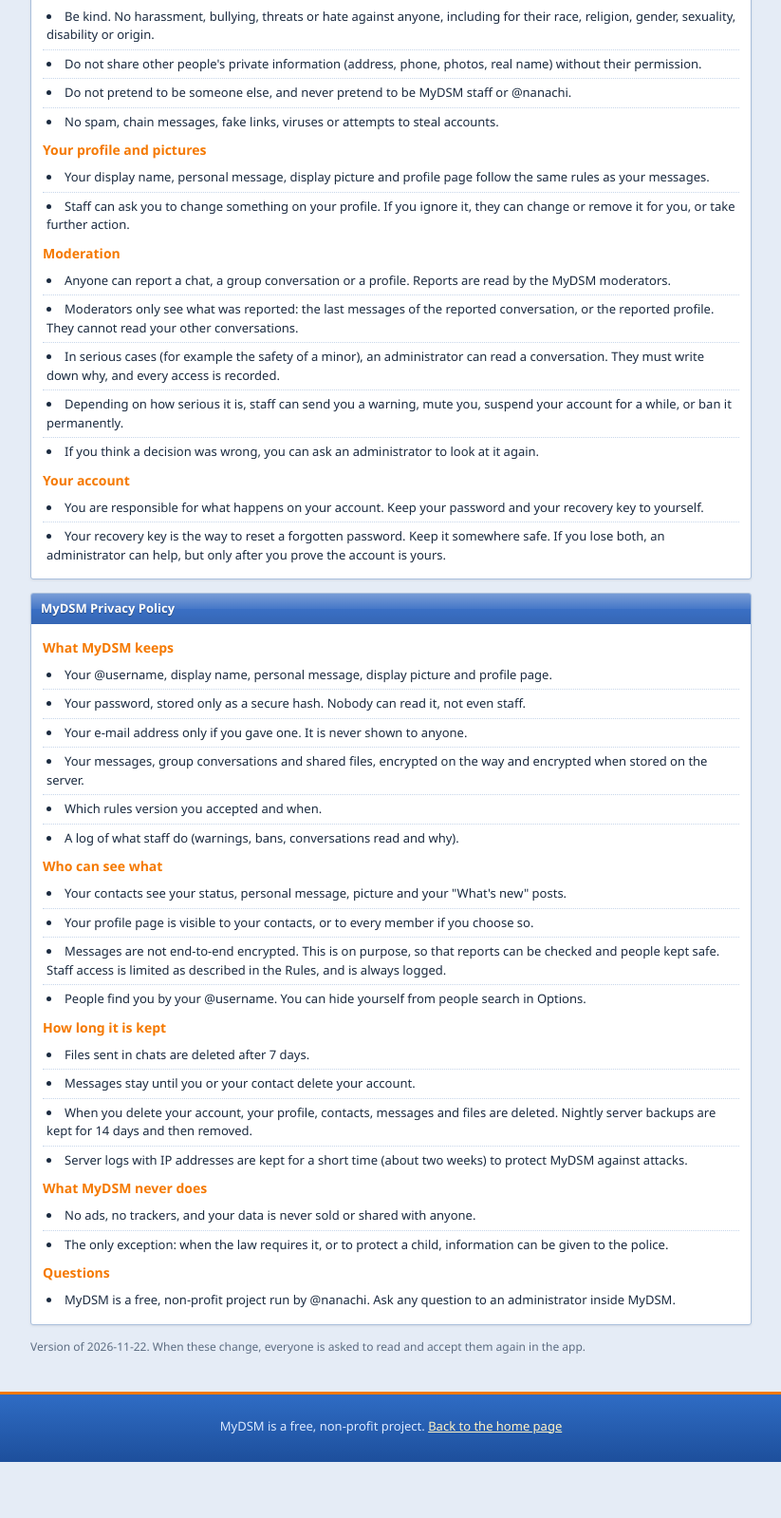
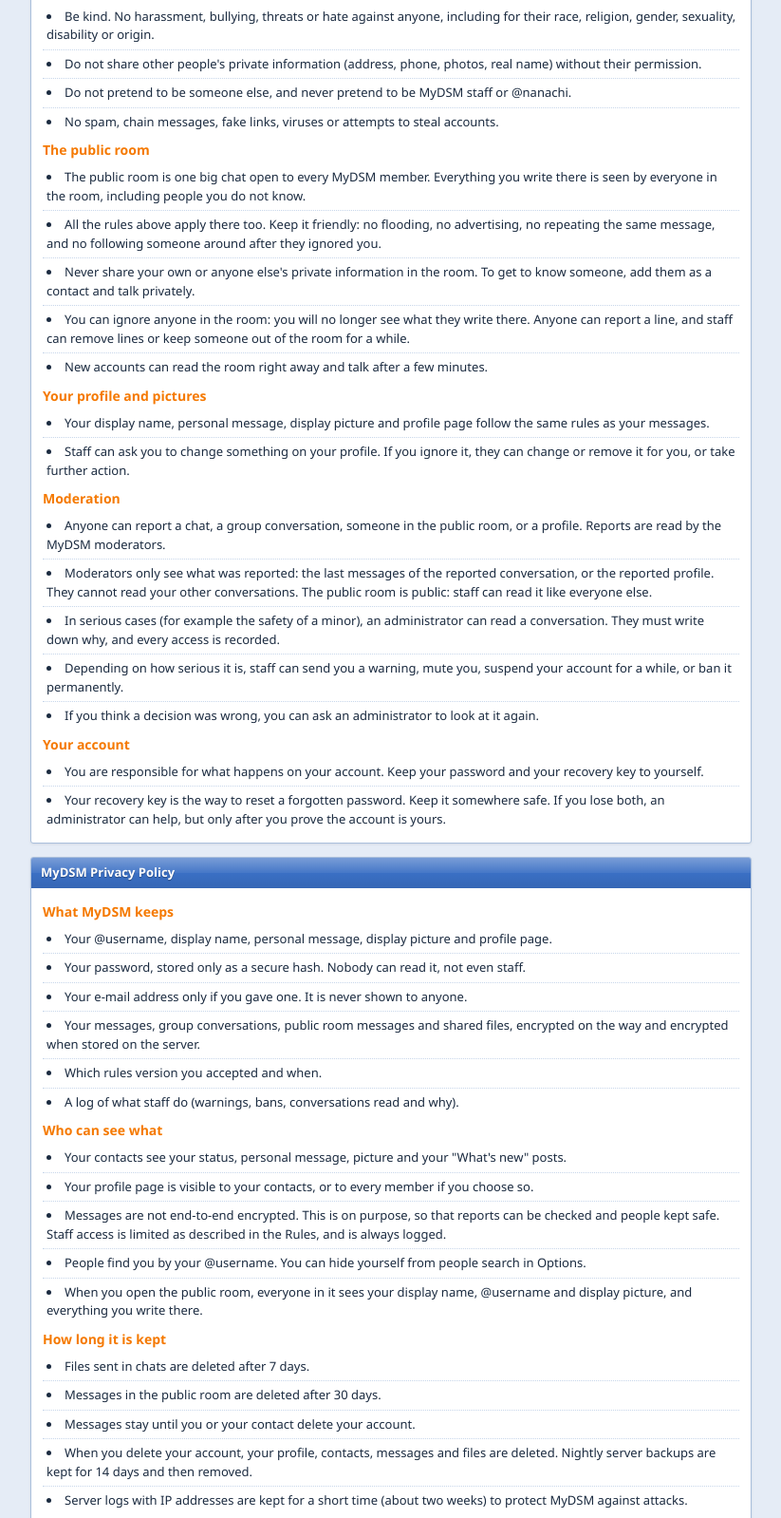
Before and after one commit to nanachi2002/mysdm.github.io, a plain HTML site: page rules.html in a window 1280 px wide. Shown: the part 578-2176 px from the top of the page at 95% size, without its empty margins (228-1051 px from the left). Before the commit the page ends 2117 px from the top, so only its background shows below. Drawn offline with Linux system fonts and the light colour scheme.

Commit message:
MyDSM 0.1.12: Android download, Rules and Privacy Policy for the public room (version 2026-11-24)
Co-Authored-By: Claude Opus 5.5 <noreply@anthropic.com>

```diff
--- a/rules.html
+++ b/rules.html
@@ -44,6 +44,14 @@
             <li>Do not pretend to be someone else, and never pretend to be MyDSM staff or @nanachi.</li>
             <li>No spam, chain messages, fake links, viruses or attempts to steal accounts.</li>
           </ul>
+          <h3>The public room</h3>
+          <ul class="feat plain">
+            <li>The public room is one big chat open to every MyDSM member. Everything you write there is seen by everyone in the room, including people you do not know.</li>
+            <li>All the rules above apply there too. Keep it friendly: no flooding, no advertising, no repeating the same message, and no following someone around after they ignored you.</li>
+            <li>Never share your own or anyone else's private information in the room. To get to know someone, add them as a contact and talk privately.</li>
+            <li>You can ignore anyone in the room: you will no longer see what they write there. Anyone can report a line, and staff can remove lines or keep someone out of the room for a while.</li>
+            <li>New accounts can read the room right away and talk after a few minutes.</li>
+          </ul>
           <h3>Your profile and pictures</h3>
           <ul class="feat plain">
             <li>Your display name, personal message, display picture and profile page follow the same rules as your messages.</li>
@@ -51,8 +59,8 @@
           </ul>
           <h3>Moderation</h3>
           <ul class="feat plain">
-            <li>Anyone can report a chat, a group conversation or a profile. Reports are read by the MyDSM moderators.</li>
-            <li>Moderators only see what was reported: the last messages of the reported conversation, or the reported profile. They cannot read your other conversations.</li>
+            <li>Anyone can report a chat, a group conversation, someone in the public room, or a profile. Reports are read by the MyDSM moderators.</li>
+            <li>Moderators only see what was reported: the last messages of the reported conversation, or the reported profile. They cannot read your other conversations. The public room is public: staff can read it like everyone else.</li>
             <li>In serious cases (for example the safety of a minor), an administrator can read a conversation. They must write down why, and every access is recorded.</li>
             <li>Depending on how serious it is, staff can send you a warning, mute you, suspend your account for a while, or ban it permanently.</li>
             <li>If you think a decision was wrong, you can ask an administrator to look at it again.</li>
@@ -72,7 +80,7 @@
             <li>Your @username, display name, personal message, display picture and profile page.</li>
             <li>Your password, stored only as a secure hash. Nobody can read it, not even staff.</li>
             <li>Your e-mail address only if you gave one. It is never shown to anyone.</li>
-            <li>Your messages, group conversations and shared files, encrypted on the way and encrypted when stored on the server.</li>
+            <li>Your messages, group conversations, public room messages and shared files, encrypted on the way and encrypted when stored on the server.</li>
             <li>Which rules version you accepted and when.</li>
             <li>A log of what staff do (warnings, bans, conversations read and why).</li>
           </ul>
@@ -82,10 +90,12 @@
             <li>Your profile page is visible to your contacts, or to every member if you choose so.</li>
             <li>Messages are not end-to-end encrypted. This is on purpose, so that reports can be checked and people kept safe. Staff access is limited as described in the Rules, and is always logged.</li>
             <li>People find you by your @username. You can hide yourself from people search in Options.</li>
+            <li>When you open the public room, everyone in it sees your display name, @username and display picture, and everything you write there.</li>
           </ul>
           <h3>How long it is kept</h3>
           <ul class="feat plain">
             <li>Files sent in chats are deleted after 7 days.</li>
+            <li>Messages in the public room are deleted after 30 days.</li>
             <li>Messages stay until you or your contact delete your account.</li>
             <li>When you delete your account, your profile, contacts, messages and files are deleted. Nightly server backups are kept for 14 days and then removed.</li>
             <li>Server logs with IP addresses are kept for a short time (about two weeks) to protect MyDSM against attacks.</li>
@@ -101,7 +111,7 @@
           </ul>
         </div>
       </div>
-      <p class="small muted">Version of 2026-11-22. When these change, everyone is asked to read and accept them again in the app.</p>
+      <p class="small muted">Version of 2026-11-24. When these change, everyone is asked to read and accept them again in the app.</p>
     </div>
   </section>
 </main>
```
Also changed, not shown: index.html (+1 -1 lines), 2 other files.
